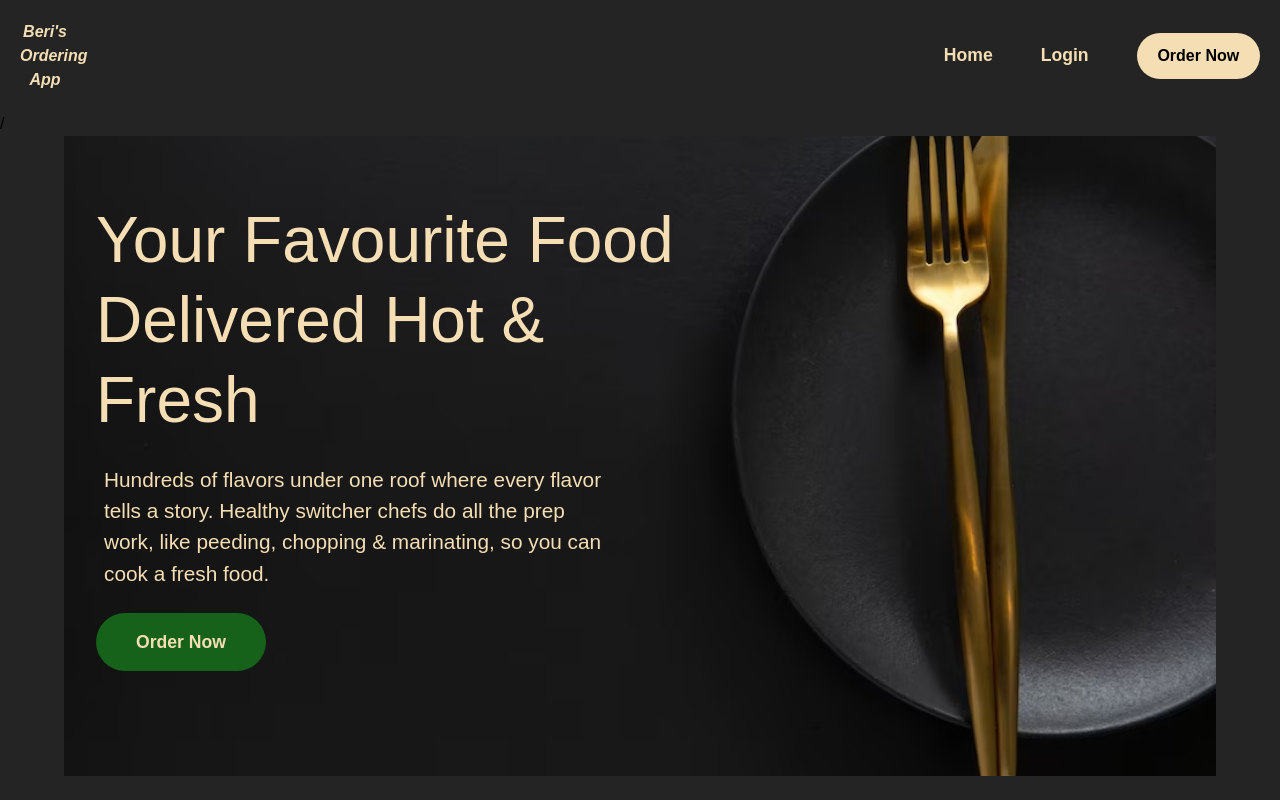
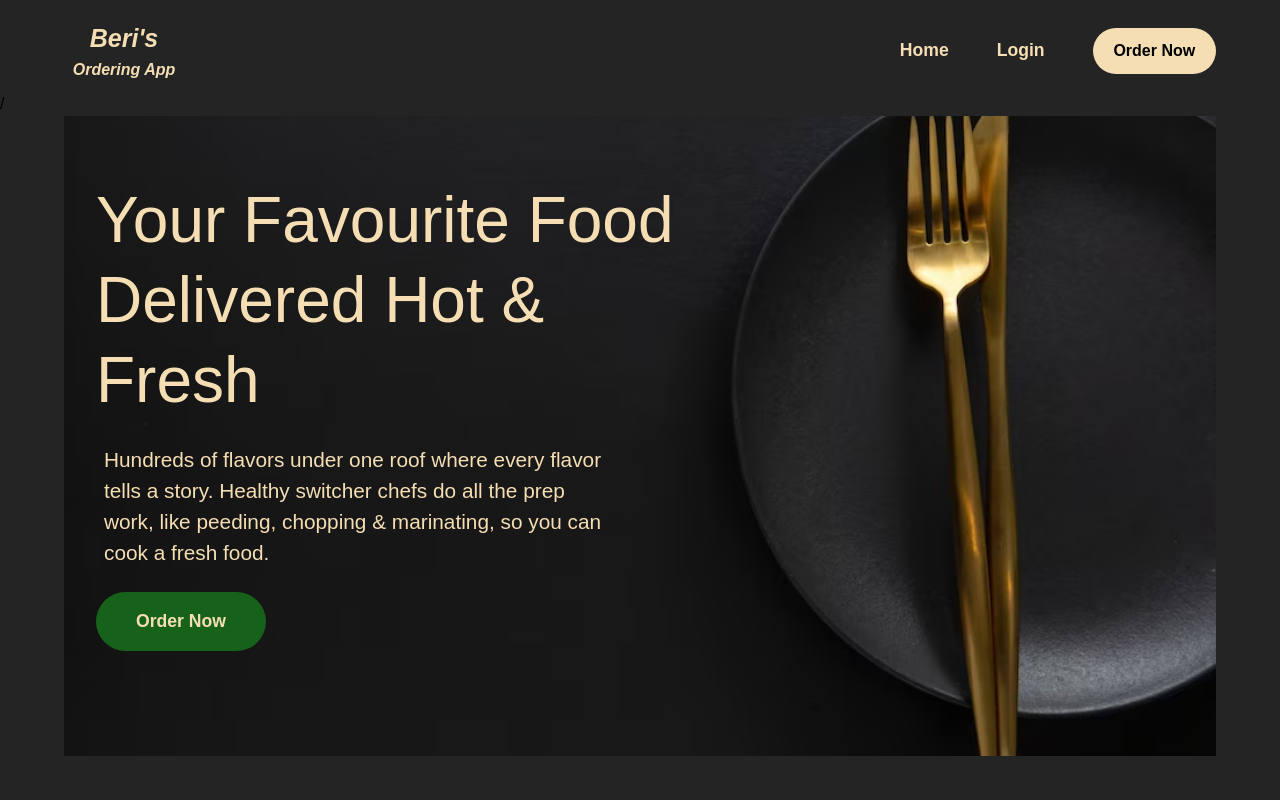
Before and after one commit to nsamedaisy/Food-Ordering-App, a React (Create React App) app: page / in a window 1280 px wide. Built offline with nearby package versions, Linux system fonts and the light colour scheme.

Commit message:
made changes navbar

```diff
--- a/src/components/Navbar.js
+++ b/src/components/Navbar.js
@@ -18,7 +18,7 @@ function Navbar() {
 
   return (
     <nav>
-      <div className="nav-logo-container">Beri's Ordering App</div>
+      <div className="nav-logo-container"> <span className="navlogospan">Beri's</span> Ordering App</div>
       <div className="navbar-links-container">
         {menuOptions.map((option) => (
           <Link key={option.text} to={option.link}>
--- a/src/index.css
+++ b/src/index.css
@@ -74,17 +74,22 @@ nav {
   display: flex;
   align-items: center;
   justify-content: space-between;
-  min-height: 90px;
-  padding: 20px;
+  width: 90%;
+  margin: auto;
+  padding: 20px 0 10px;
 }
 
 .nav-logo-container {
   color: wheat;
   font-weight: 900;
   font-size: 16px;
-  width: 50px;
+  width: 120px;
   text-align: center;
   font-style: oblique;
+}
+
+.navlogospan {
+  font-size: 25px;
 }
 
 .navbar-links-container a:hover {
@@ -125,7 +130,7 @@ nav {
   background-repeat: no-repeat;
   background-size: cover;
   height: 80vh;
-  width: 90vw;
+  width: 90%;
   margin: auto;
 }
 
```
